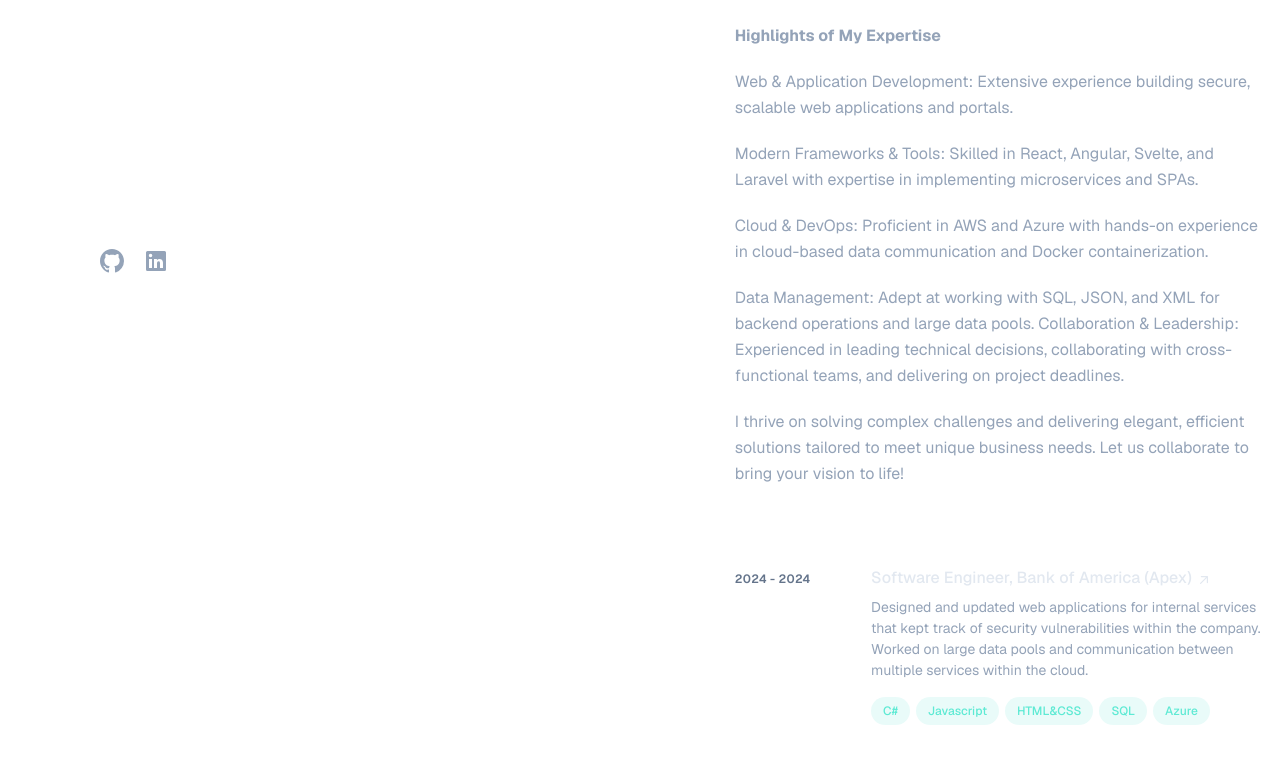
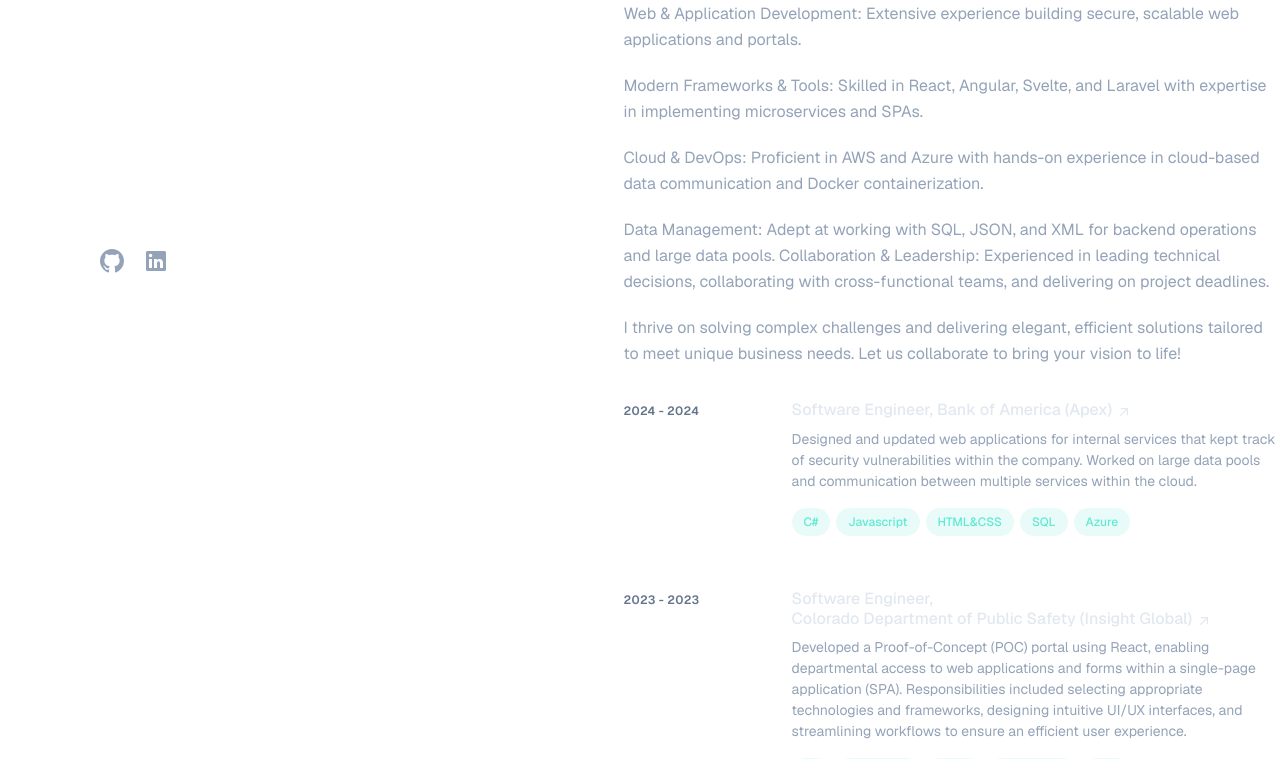
Before and after one commit to AustinMais/portfolio, a Next.js app: page / in a window 1280 px wide. Shown: the part 431-1190 px from the top of the page. Built offline with nearby package versions, Linux system fonts and the light colour scheme.

Commit message:
Creating fade for light and dark modes. Formatting changes.

```diff
--- a/src/app/page.tsx
+++ b/src/app/page.tsx
@@ -50,8 +50,9 @@
           </li>
         </ul>
       </header>
-      <main id="content" className="pt-24 pl-24 lg:w-[52%] lg:py-24 lg:flex-col">
-        <section id="about" className="container flex md:flex-col px-4 py-8 gap-1">
+      <main id="content" className="pt-24 pl-24 lg:pl-0 lg:w-[52%] lg:py-24 lg:flex-col">
+        <section id="about" className="container flex md:flex-col pt-4 gap-1">
+          <h2 className="text-sm font-bold uppercase tracking-widest text-slate-200 lg:sr-only">About</h2>
           <p className="mb-4">
             As a seasoned software engineer with over eight years of professional experience, I specialize in designing and developing robust applications and modernizing software architectures. My expertise spans a wide range of technologies, including C#, JavaScript, PHP, React, Angular, Svelte, .NET Framework/Core, Laravel, and cloud platforms like Azure and AWS.
           </p>
@@ -76,7 +77,8 @@
             I thrive on solving complex challenges and delivering elegant, efficient solutions tailored to meet unique business needs. Let us collaborate to bring your vision to life!
           </p>
         </section>
-        <section id="experience" className="container flex flex-col px-4 py-8 gap-1">
+        <section id="experience" className="container flex flex-col pt-4 gap-1">
+          <h2 className="text-sm font-bold uppercase tracking-widest text-slate-200 lg:sr-only">Experience</h2>
           <div>
             <ol className="group/list">
               <li className="mb-12">
```
